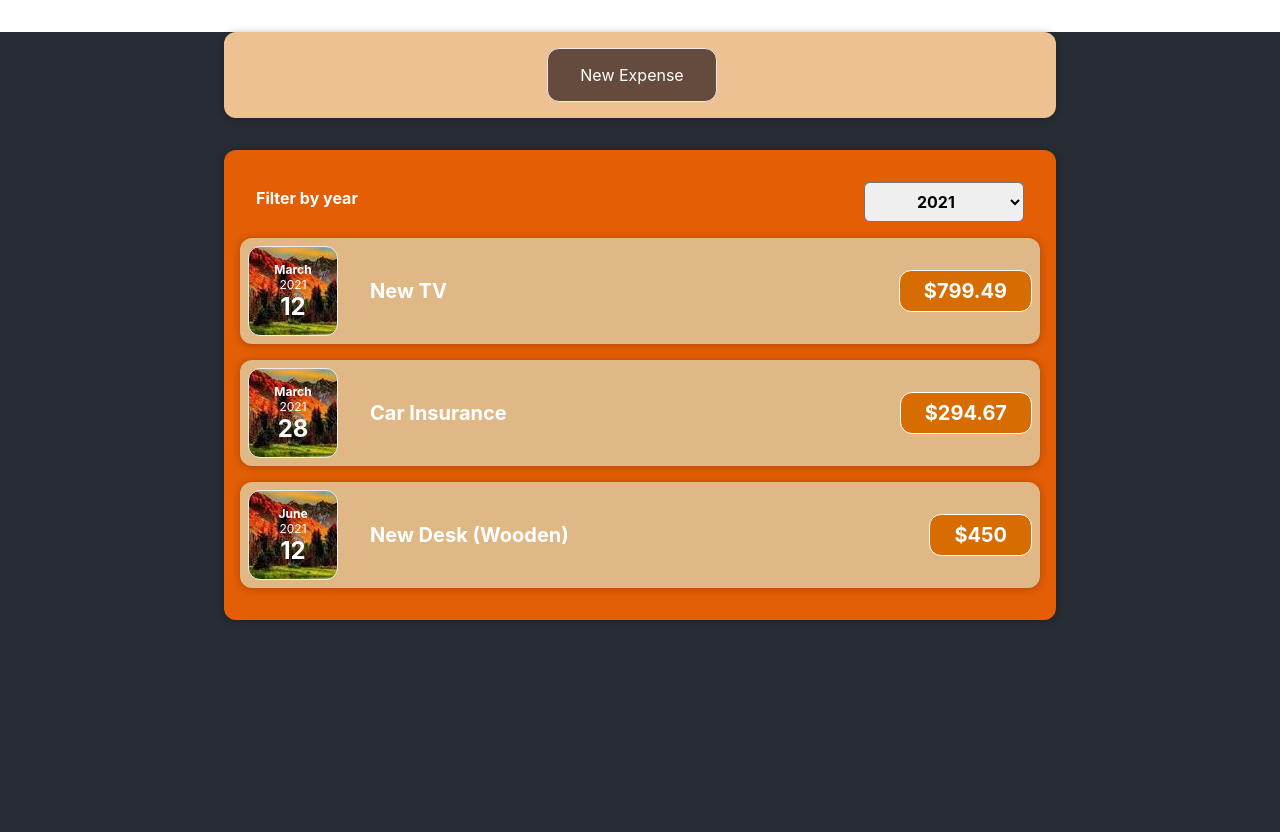
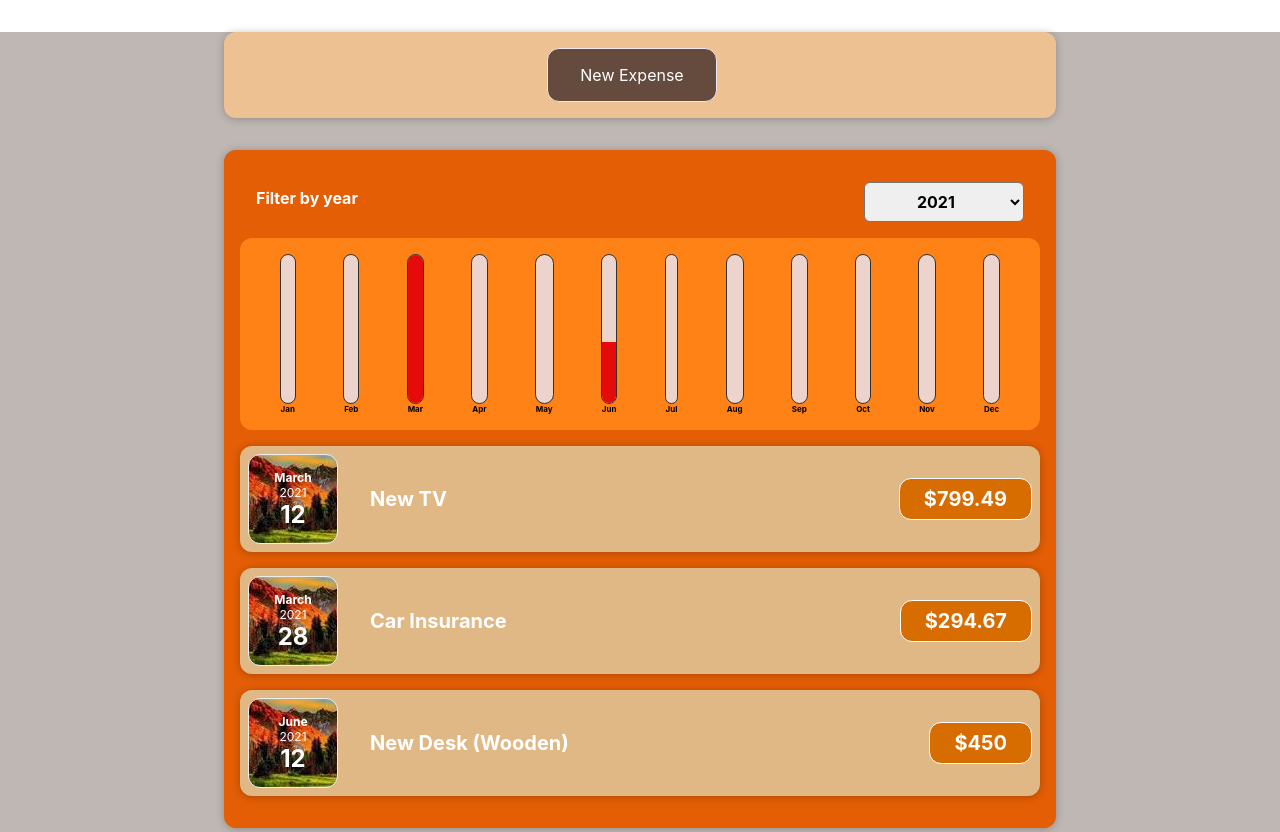
Before and after one commit to shadushazzz/expense-tracker-app-react, a React (Create React App) app in the folder expense-tracker/: page / in a window 1280 px wide. Built offline with nearby package versions, Linux system fonts and the light colour scheme.

Commit message:
final commit: add expense chart

```diff
--- a/expense-tracker/src/App.css
+++ b/expense-tracker/src/App.css
@@ -14,7 +14,8 @@
 }
 
 .App-header {
-  background-color: #282c34;
+  background-color: #57423861;
+
   min-height: 100vh;
 
 }
--- /dev/null
+++ b/expense-tracker/src/components/Chart/Chart.css
@@ -0,0 +1,9 @@
+.chart {
+  padding: 1rem;
+  border-radius: 12px;
+  background-color: #fe8215;
+  text-align: center;
+  display: flex;
+  justify-content: space-around;
+  height: 10rem;
+}
--- /dev/null
+++ b/expense-tracker/src/components/Chart/Chart.js
@@ -0,0 +1,24 @@
+import React from 'react';
+
+import ChartBar from './ChartBar';
+import './Chart.css';
+
+const Chart = (props) => {
+  const dataPointValues = props.dataPoints.map(dataPoint => dataPoint.value);
+  const totalMaximum = Math.max(...dataPointValues);
+
+  return (
+    <div className='chart'>
+      {props.dataPoints.map((dataPoint) => (
+        <ChartBar
+          key={dataPoint.label}
+          value={dataPoint.value}
+          maxValue={totalMaximum}
+          label={dataPoint.label}
+        />
+      ))}
+    </div>
+  );
+};
+
+export default Chart;
--- /dev/null
+++ b/expense-tracker/src/components/Chart/ChartBar.css
@@ -0,0 +1,30 @@
+.chart-bar {
+  height: 100%;
+  display: flex;
+  flex-direction: column;
+  align-items: center;
+}
+
+.chart-bar__inner {
+  height: 100%;
+  width: 100%;
+  border: 1px solid #313131;
+  border-radius: 12px;
+  background-color: #ecd3cb;
+  overflow: hidden;
+  display: flex;
+  flex-direction: column;
+  justify-content: flex-end;
+}
+
+.chart-bar__fill {
+  background-color: #e60b0b;
+  width: 100%;
+  transition: all 0.3s ease-out;
+}
+
+.chart-bar__label {
+  font-weight: bold;
+  font-size: 0.5rem;
+  text-align: center;
+}
--- /dev/null
+++ b/expense-tracker/src/components/Chart/ChartBar.js
@@ -0,0 +1,25 @@
+import React from 'react';
+
+import './ChartBar.css';
+
+const ChartBar = (props) => {
+  let barFillHeight = '0%';
+
+  if (props.maxValue > 0) {
+    barFillHeight = Math.round((props.value / props.maxValue) * 100) + '%';
+  }
+
+  return (
+    <div className='chart-bar'>
+      <div className='chart-bar__inner'>
+        <div
+          className='chart-bar__fill'
+          style={{ height: barFillHeight }}
+        ></div>
+      </div>
+      <div className='chart-bar__label'>{props.label}</div>
+    </div>
+  );
+};
+
+export default ChartBar;
--- /dev/null
+++ b/expense-tracker/src/components/Expenses/ExpenseChart.js
@@ -0,0 +1,31 @@
+
+
+import React from 'react';
+
+import Chart from '../Chart/Chart';
+
+const ExpensesChart = (props) => {
+  const chartDataPoints = [
+    { label: 'Jan', value: 0 },
+    { label: 'Feb', value: 0 },
+    { label: 'Mar', value: 0 },
+    { label: 'Apr', value: 0 },
+    { label: 'May', value: 0 },
+    { label: 'Jun', value: 0 },
+    { label: 'Jul', value: 0 },
+    { label: 'Aug', value: 0 },
+    { label: 'Sep', value: 0 },
+    { label: 'Oct', value: 0 },
+    { label: 'Nov', value: 0 },
+    { label: 'Dec', value: 0 },
+  ];
+
+  for (const expense of props.expenses) {
+    const expenseMonth = expense.date.getMonth(); // starting at 0 => January => 0
+    chartDataPoints[expenseMonth].value += expense.amount;
+  }
+
+  return <Chart dataPoints={chartDataPoints} />;
+};
+
+export default ExpensesChart;
--- a/expense-tracker/src/components/Expenses/Expenses.js
+++ b/expense-tracker/src/components/Expenses/Expenses.js
@@ -2,6 +2,7 @@
 import './Expenses.css';
 import ExpenseItems from './ExpenseItems';
 import ExpensesFilter from './ExpensesFilter';
+import ExpensesChart from './ExpenseChart';
 import Card from './Card';
 
 const Expenses = (props) => {
@@ -16,6 +17,7 @@
   return (
   <Card className='expenses'>
       <ExpensesFilter selected={filterYear} onExpenseFilterChange={receivedFilterYear} />
+      <ExpensesChart expenses={filteredList} />
       {
         filteredList.length === 0 ? (
           <h2 className='expenses-list__fallback'>No expenses found!</h2>
--- a/expense-tracker/src/components/NewExpense/NewExpenseForm.js
+++ b/expense-tracker/src/components/NewExpense/NewExpenseForm.js
@@ -50,7 +50,7 @@
               <label>Date</label>
               <input type='date' min='2017-09-01' max='2023-09-01' value={enteredDate} onChange={onDateChange}></input>
             </div>
-            <button onClick={closeExpense}>Close</button>
+            <button type="button" onClick={closeExpense}>Close</button>
             <button type="submit">Add Expense</button>
           </div>
         </form>
```
Also changed, not shown: expense-tracker/images/download.jpeg (deleted).
